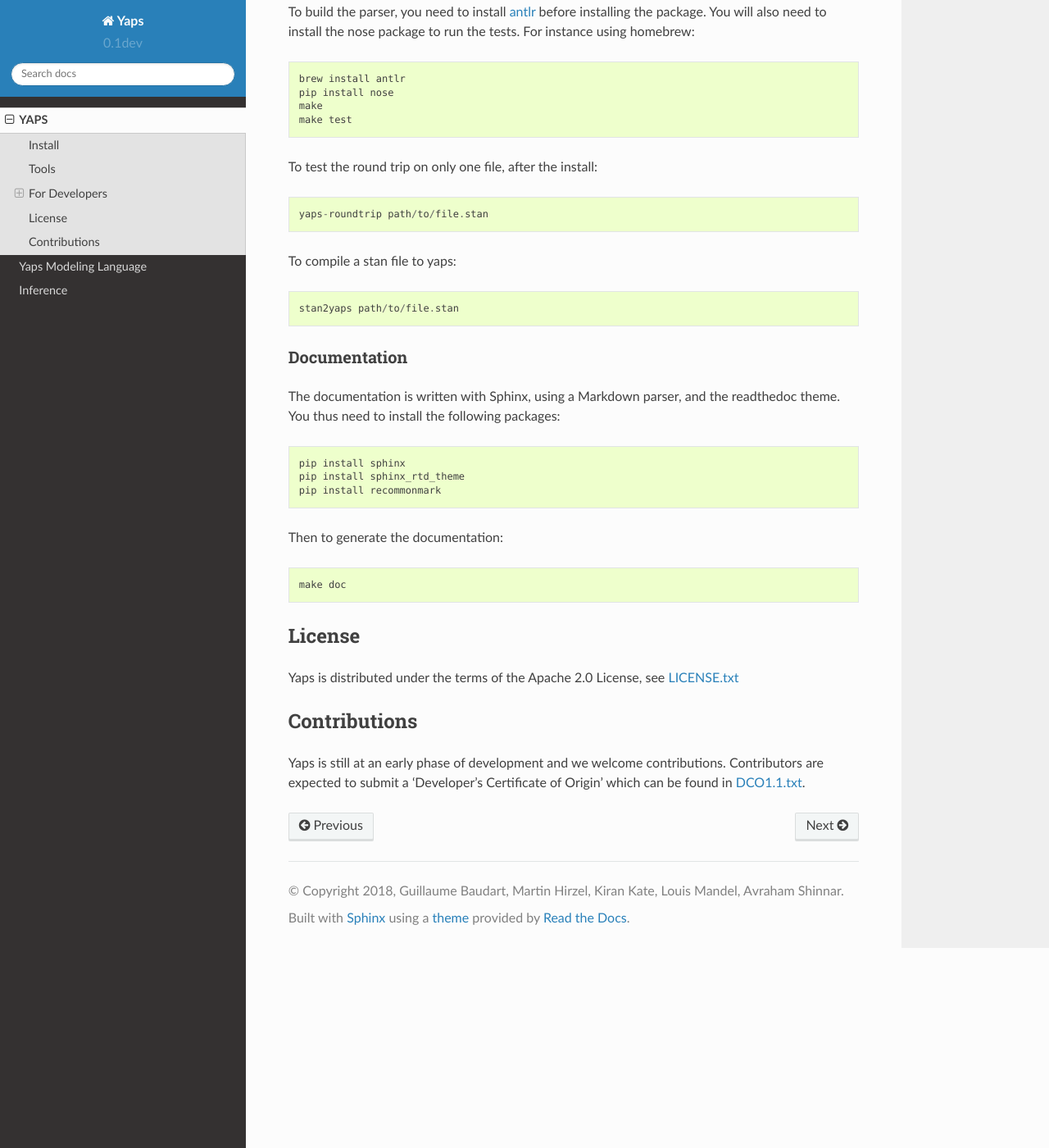
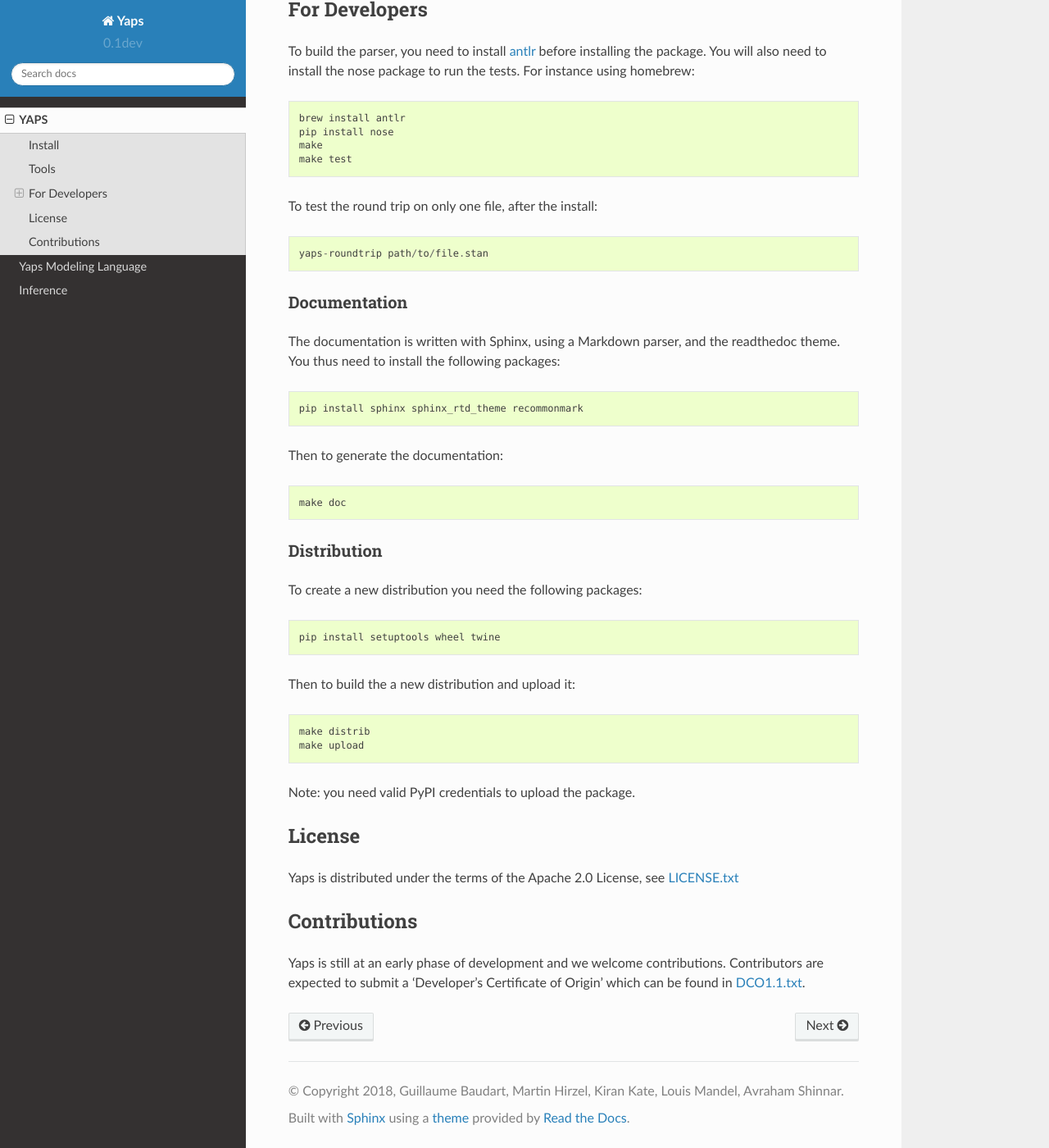
Before and after one commit to IBM/yaps, a Sphinx documentation site: the page built from docs/source/README.md, in a window 1280 px wide and 1400 px high, scrolled down 2744 px. Shown: the whole window at 82% size. Built offline with Sphinx 7.4.7 and the Read the Docs theme 2.0.0, drawn with Linux system fonts in a browser that asks for light colours.

````diff
--- a/docs/source/README.md
+++ b/docs/source/README.md
@@ -1,3 +1,5 @@
+[![Build Status](https://travis-ci.org/IBM/yaps.svg?branch=master)](https://travis-ci.org/IBM/yaps)
+
 # YAPS
 
 Yaps is a new surface language for [Stan](http://mc-stan.org/). It allows
@@ -134,25 +136,32 @@ To test the round trip on only one file, after the install:
 yaps-roundtrip path/to/file.stan
 ```
 
-To compile a stan file to yaps:
-```
-stan2yaps path/to/file.stan
-```
-
 ### Documentation
 
 The documentation is written with Sphinx, using a Markdown parser, and the readthedoc theme.
 You thus need to install the following packages:
 ```
-pip install sphinx
-pip install sphinx_rtd_theme
-pip install recommonmark
+pip install sphinx sphinx_rtd_theme recommonmark
 ```
 
 Then to generate the documentation:
 ```
 make doc
 ```
+
+### Distribution
+
+To create a new distribution you need the following packages:
+```
+pip install setuptools wheel twine
+```
+
+Then to build the a new distribution and upload it:
+```
+make distrib
+make upload
+```
+Note: you need valid PyPI credentials to upload the package.
 
 
 ## License
````
Also changed, not shown: README.md (+15 -8 lines), setup.py (+10 -3 lines), 9 other files.
